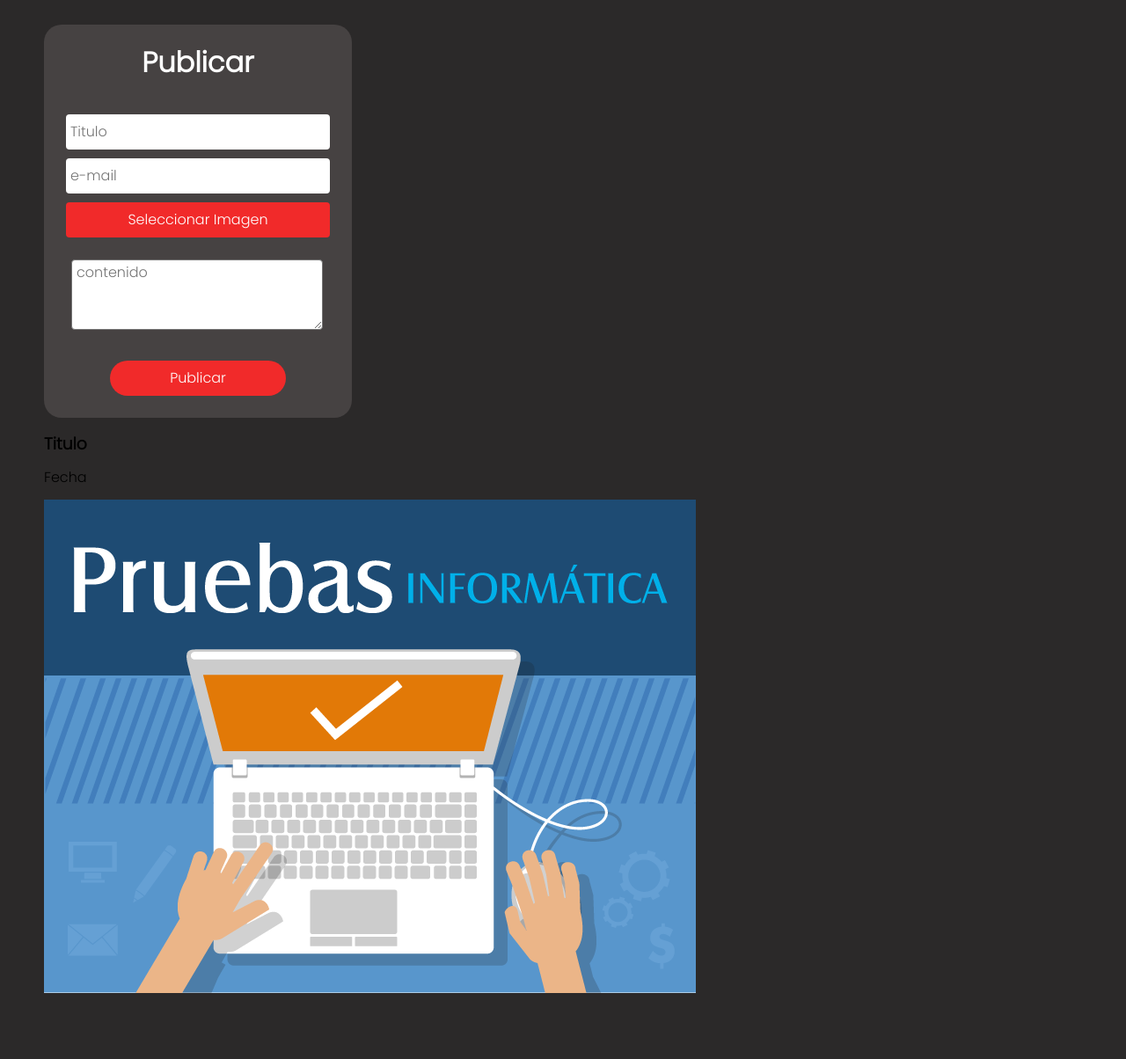
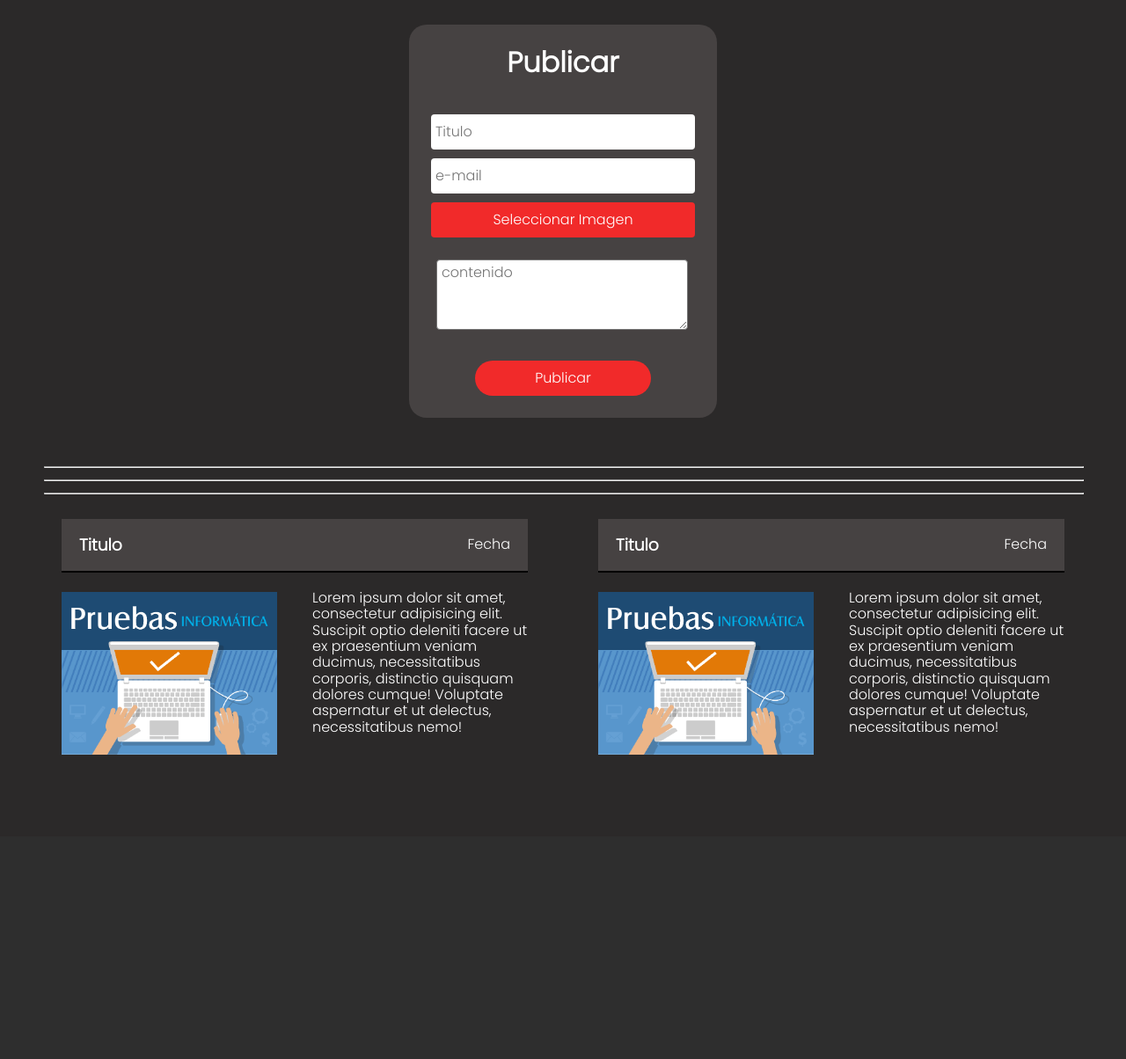
Before and after one commit to 11Wizard23/Practica_Virtual, a PHP site: page / in a window 1280 px wide. Shown: the part 42-1246 px from the top of the page at 88% size. After the commit the page ends 900 px from the top, so only its background shows below. Run offline with PHP 8.4, Linux system fonts and the light colour scheme.

Commit message:
Diseñados los articulos o publicaciones

```diff
--- /dev/null
+++ b/assets/css/article.css
@@ -0,0 +1,57 @@
+.articles__place {
+	display: grid;
+	grid-template-columns: 1fr 1fr;
+	gap: 40px;
+}
+
+@media (max-width: 1000px) {
+	.articles__place {
+		grid-template-columns: 1fr;
+	}
+}
+
+.article {
+	padding: 20px;
+	display: flex;
+	flex-direction: column;
+	gap: 20px;
+	color: white;
+}
+
+.article__header__container {
+	width: 100%;
+}
+
+.article__header {
+	display: flex;
+	justify-content: space-between;
+	border-bottom: solid 2px black;
+	background: rgb(70, 66, 66);
+	padding: 0 20px;
+	place-items: center;
+}
+
+.article__body {
+	display: grid;
+	grid-template-columns: 1fr 1fr;
+	gap: 40px;
+}
+
+.article__body__img__container {
+}
+
+.article__body__img {
+	width: 100%;
+	height: 100%;
+	object-fit: contain;
+}
+
+.article__body__p {
+	margin: 0;
+}
+
+@media (max-width: 620px) {
+	.article__body{
+    grid-template-columns: 1fr;
+  }
+}
--- a/assets/css/form.css
+++ b/assets/css/form.css
@@ -5,6 +5,7 @@
   padding: 25px;
   border-radius: var(--form-raius);
   background: rgb(70, 66, 66);
+  margin-bottom: 50px;
 }
 
 .form__tittle{
--- a/assets/css/main.css
+++ b/assets/css/main.css
@@ -14,4 +14,12 @@ html{
 
 .main{
   padding: 70px 50px;
+  display: flex;
+  flex-direction: column;
+  align-items: center;
 }
+
+hr{
+  width: 100%;
+  margin-top: 5px;
+}
--- a/index.html
+++ b/index.html
@@ -5,17 +5,16 @@
 		<meta http-equiv="X-UA-Compatible" content="IE=edge" />
 		<meta name="viewport" content="width=device-width, initial-scale=1.0" />
 		<title>Prueba Tecnica</title>
-		<link rel="stylesheet" href="./assets/css/normalize.css">
-		<link rel="stylesheet" href="./assets/css/main.css">
-    <link rel="stylesheet" href="./assets/css/header.css">
-		<link rel="stylesheet" href="./assets/css/form.css">
+		<link rel="stylesheet" href="./assets/css/normalize.css" />
+		<link rel="stylesheet" href="./assets/css/main.css" />
+		<link rel="stylesheet" href="./assets/css/header.css" />
+		<link rel="stylesheet" href="./assets/css/form.css" />
+		<link rel="stylesheet" href="./assets/css/article.css" />
 	</head>
 	<body>
 		<header class="header">
 			<div class="header__titleAlogo">
-				<h1>
-					Virtual Llantas
-				</h1>
+				<h1>Virtual Llantas</h1>
 			</div>
 			<div class="header__button__container">
 				<button class="header__button">Admin</button>
@@ -27,32 +26,92 @@
 				<div class="form__content__container">
 					<h1 class="form__tittle">Publicar</h1>
 					<div class="form__inputs__container">
-						<input class="form__input"  name="titulo" placeholder="Titulo" type="text" />
-						<input class="form__input"  name="email" placeholder="e-mail" type="email" />
-						<input id="input_imagen" class="form__input form__file" name="imagen" type="file" />
-						<label class="file__label" for="input_imagen"><p>Seleccionar Imagen</p></label>
+						<input
+							class="form__input"
+							name="titulo"
+							placeholder="Titulo"
+							type="text"
+						/>
+						<input
+							class="form__input"
+							name="email"
+							placeholder="e-mail"
+							type="email"
+						/>
+						<input
+							id="input_imagen"
+							class="form__input form__file"
+							name="imagen"
+							type="file"
+						/>
+						<label class="file__label" for="input_imagen"
+							><p>Seleccionar Imagen</p></label
+						>
 					</div>
 					<div class="form__textarea">
-						<textarea class="form__textarea" name="contenido" placeholder="contenido"></textarea>
+						<textarea
+							class="form__textarea"
+							name="contenido"
+							placeholder="contenido"
+						></textarea>
 					</div>
 					<button class="form__submit" type="submit">Publicar</button>
 				</div>
 			</form>
 
-			<artcile>
-				<section>
-					<div>
-						<h3>Titulo</h3>
-						<p>Fecha</p>
+			<hr />
+			<hr />
+			<hr />
+
+			<div class="articles__place">
+				<article class="article">
+					<div class="article__header__container">
+						<div class="article__header">
+							<h3>Titulo</h3>
+							<p>Fecha</p>
+						</div>
 					</div>
-				</section>
 
-				<section>
-					<div>
-						<img src="./assets/img/prueba.png" alt="titulo" />
+					<div class="article__body">
+						<div class="article__body__img__container">
+							<img class="article__body__img" src="./assets/img/prueba.png" alt="titulo" />
+						</div>
+						<div class="article__body__p__container">
+							<p class="article__body__p">
+								Lorem ipsum dolor sit amet, consectetur adipisicing elit.
+								Suscipit optio deleniti facere ut ex praesentium veniam ducimus,
+								necessitatibus corporis, distinctio quisquam dolores cumque!
+								Voluptate aspernatur et ut delectus, necessitatibus nemo!
+							</p>
+						</div>
 					</div>
-				</section>
-			</artcile>
+				</article>
+
+				<article class="article">
+					<div class="article__header__container">
+						<div class="article__header">
+							<h3>Titulo</h3>
+							<p>Fecha</p>
+						</div>
+					</div>
+
+					<div class="article__body">
+						<div class="article__body__img__container">
+							<img class="article__body__img" src="./assets/img/prueba.png" alt="titulo" />
+						</div>
+						<div class="article__body__p__container">
+							<p class="article__body__p">
+								Lorem ipsum dolor sit amet, consectetur adipisicing elit.
+								Suscipit optio deleniti facere ut ex praesentium veniam ducimus,
+								necessitatibus corporis, distinctio quisquam dolores cumque!
+								Voluptate aspernatur et ut delectus, necessitatibus nemo!
+							</p>
+						</div>
+					</div>
+				</article>
+
+
+			</div>
 		</main>
 	</body>
 </html>
```
